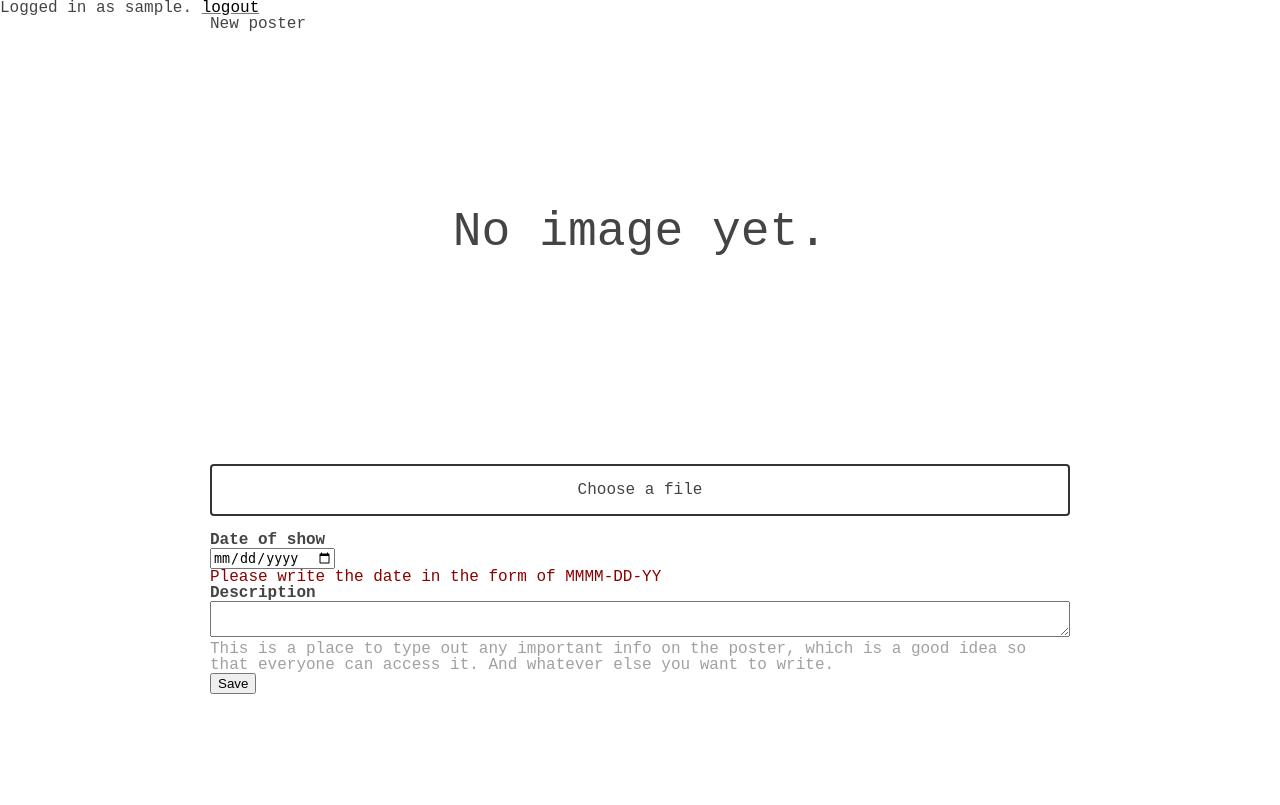
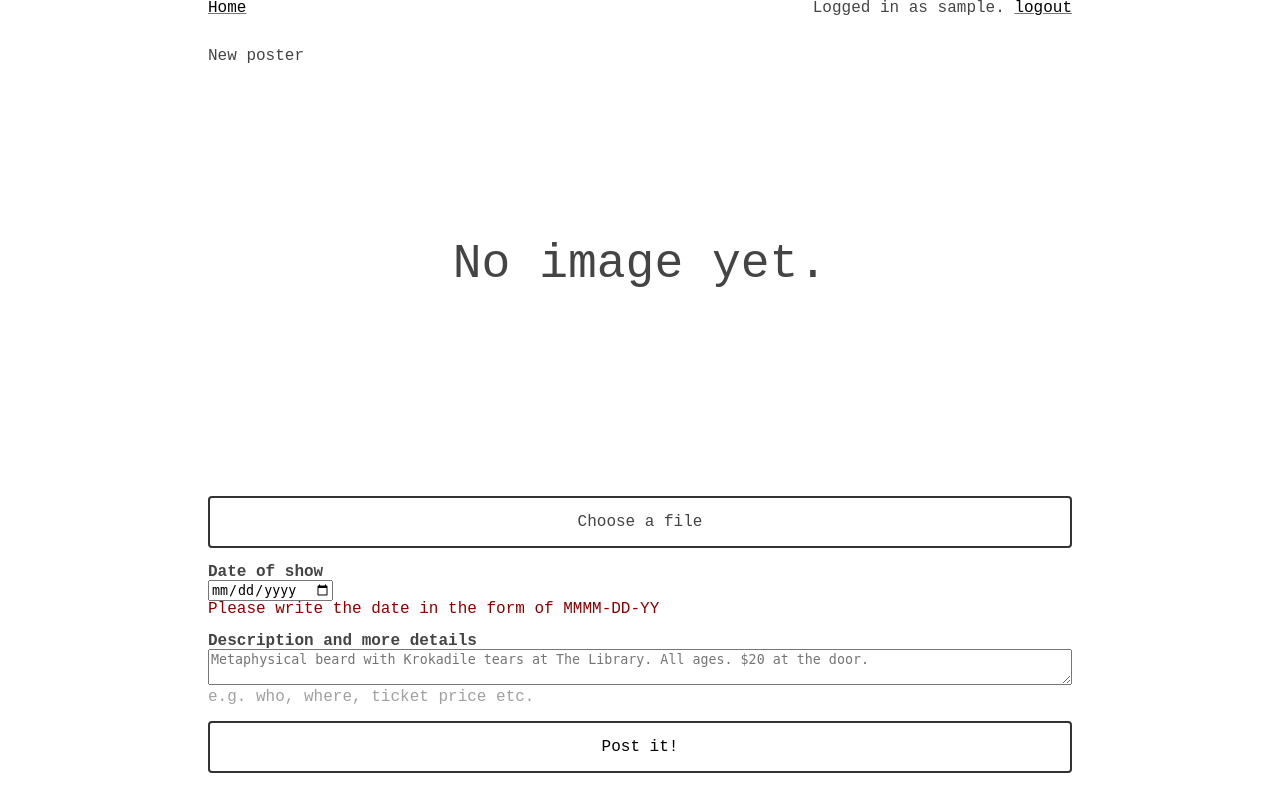
Before and after one commit to patreeceeo/showposter, a Django app: page /create in a window 1280 px wide. Before the commit the page ends 694 px from the top, so only its background shows below. Run offline with Django 3.2, Linux system fonts and the light colour scheme; the visitor is signed in with stand-in values (Sample User, id 1); data that the repository does not hold is empty; parts of the project's set-up code (start-up, migrations or seed data) failed here and were passed over; some libraries are stand-ins or nearby versions.

Commit message:
aesthetic improvements

```diff
--- a/posts/static/index.css
+++ b/posts/static/index.css
@@ -59,9 +59,43 @@
   --post-image-width: 100%;
 }
 
-.Column__wide {
-  max-width: 860px;
+.Chrome {
+  max-width: 9in;
   margin: 0 auto;
+  margin-bottom: 2rem;
+
+  display: flex;
+  flex-direction: row;
+}
+.Chrome_right {
+  flex: 1 1 auto;
+  text-align: right;
+}
+
+.Content {
+  max-width: 9in;
+  margin: 0 auto;
+
+  margin-bottom: 2rem;
+}
+
+.PostDetailPage {
+  display: flex;
+  flex-direction: row;
+  justify-content: center;
+  align-items: center;
+
+  margin-bottom: 2rem;
+}
+.PostDetailPage_inner {
+  display: inline-block;
+}
+.PostDetailPage .PostDetailPage_poster {
+  object-fit: none;
+}
+.PostDetailPage img,
+.PostDetailPage p {
+  margin-bottom: 1rem;
 }
 
 a  {
@@ -171,6 +233,10 @@
   width: 100%;
 }
 
+.Form_labelledInput {
+  margin-bottom: 1rem;
+  display: block;
+}
 .Form_labelledInput > input + .Form_inputErrorMessage {
   display: none;
 }
--- a/templates/chrome.html
+++ b/templates/chrome.html
@@ -1,10 +1,17 @@
 {% extends "./base.html" %}
 {% block chrome %}
-{% if user.is_authenticated %}
-Logged in as {{user.username}}. <a href="{% url 'logout' %}">logout</a>
-{% else %}
-<a href="{% url 'login' %}">login</a>
-{% endif %}
+<div class="Chrome">
+  <div class="Chrome_left">
+    <a href="{% url 'list-view' %}">Home</a>
+  </div>
+  <div class="Chrome_right">
+    {% if user.is_authenticated %}
+    Logged in as {{user.username}}. <a href="{% url 'logout' %}">logout</a>
+    {% else %}
+    <a href="{% url 'login' %}">login</a>
+    {% endif %}
+  </div>
+</div>
 {% block content %}
 {% endblock %}
 {% endblock %}
--- a/templates/create-post.html
+++ b/templates/create-post.html
@@ -4,7 +4,7 @@
     <title>New poster</title>
 {% endblock %}
 {% block content %}
-<div class="Column__wide">
+<div class="Content">
   <h1>New poster</h1>
 
   <form id="upload-form" method="post" enctype="multipart/form-data" action="/api/upload">
@@ -32,13 +32,13 @@
       <input type="date" name="date_of_show" required pattern="\d{4}-\d{2}-\d{2}" aria-errormessage="form_date_error_message">
       <span class="Form_inputErrorMessage" id="form_date_error_message">Please write the date in the form of MMMM-DD-YY</span>
     </label>
-    <label>
-      <span class="Form_label">Description</span>
-      <textarea class="Form_textarea" name="alternate_text" required aria-describedby="form_alternate_text_description"></textarea>
+    <label class="Form_labelledInput">
+      <span class="Form_label">Description and more details</span>
+      <textarea class="Form_textarea" name="alternate_text" required aria-describedby="form_alternate_text_description" placeholder="Metaphysical beard with Krokadile tears at The Library. All ages. $20 at the door."></textarea>
+      <span class="Form_inputDescription" id="form_alternate_text_description">e.g. who, where, ticket price etc.</span>
     </label>
-    <span class="Form_inputDescription" id="form_alternate_text_description">This is a place to type out any important info on the poster, which is a good idea so that everyone can access it. And whatever else you want to write.</span>
     <input type="hidden" name="image" id="uploaded-image-id-input">
-    <button type="submit">Save</button>
+    <button class="Button" type="submit">Post it!</button>
   </form>
 </div>
 <script src="{% static "axios.js" %}"></script>
```
Also changed, not shown: other parts of posts/static/index.css (+34 -6 lines), templates/detail.html (+14 -8 lines), templates/list.html (+5 -3 lines), templates/logout.html (+5 -7 lines).
